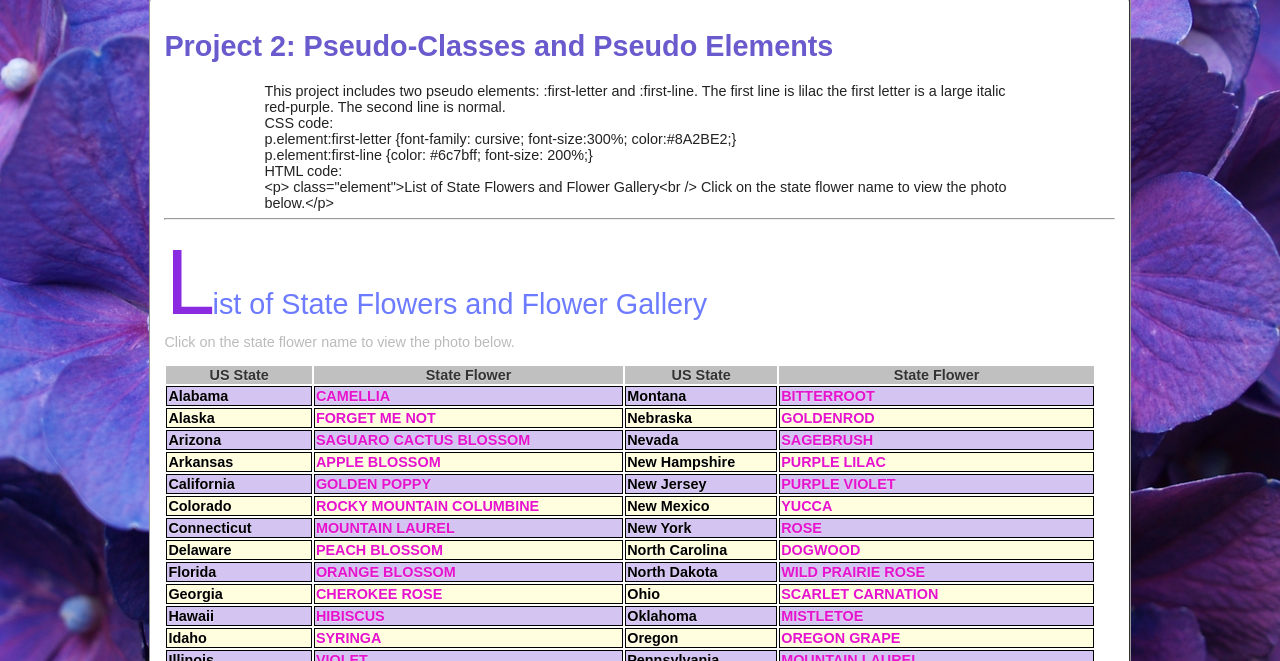
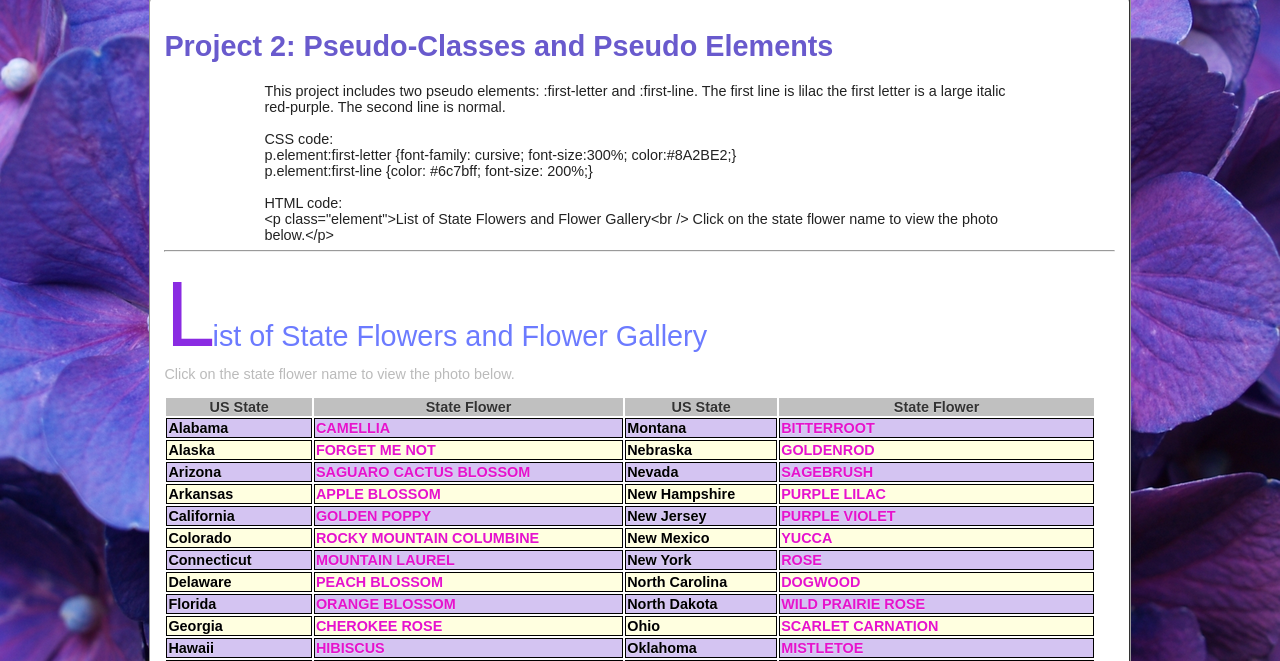
Before and after one commit to jojo2056/cisw340, a plain HTML site: page public_html/week2/project2.html in a window 1280 px wide. Shown: the part 139-800 px from the top of the page. Drawn offline with Linux system fonts and the light colour scheme.

Commit message:
correct markup on project 2

```diff
--- a/public_html/week2/project2.html
+++ b/public_html/week2/project2.html
@@ -16,11 +16,13 @@
 <div id="pseudocode" ><!--Start #pseudocode-->
 <h1>Project 2: Pseudo-Classes and Pseudo Elements</h1>
 <p>This project includes two pseudo elements: :first-letter and :first-line. The first line is lilac the first letter is a large italic red-purple. The second line is normal.</p>
+<br />
 <p> CSS code:<br />
 p.element:first-letter {font-family: cursive; font-size:300%; color:#8A2BE2;}<br />
 p.element:first-line {color: #6c7bff; font-size: 200%;}</p>
+<br />
 <p> HTML code:<br />
-&lt;p&gt; class="element">List of State Flowers and Flower Gallery&lt;br /&gt;
+&lt;p class="element"&gt;List of State Flowers and Flower Gallery&lt;br /&gt;
  Click on the state flower name to view the photo below.&lt;/p&gt;</p>
 <hr />
 </div><!--End #pseudocode-->
```
